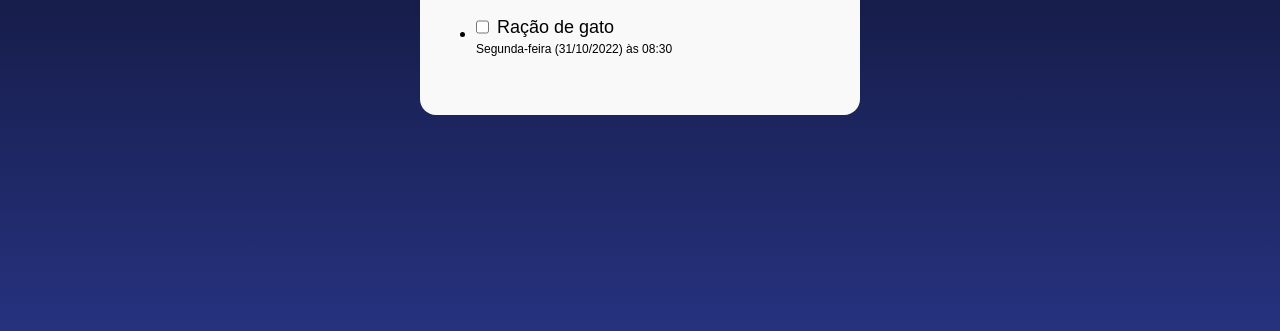
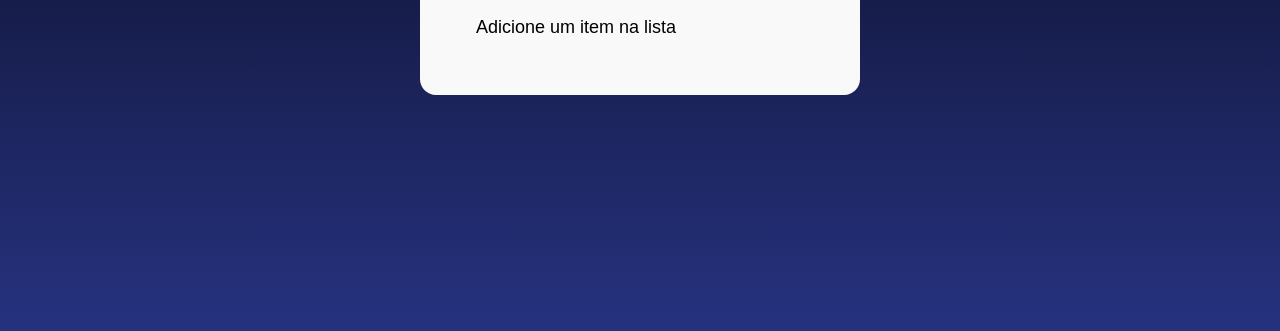
Before and after one commit to FillDias/java-script-project, a plain HTML site: page index.html in a window 1280 px wide. Shown: the part 469-800 px from the top of the page. Drawn offline with nearby package versions, Linux system fonts and the light colour scheme; a web font is replaced by a local one.

Commit message:
Script de informação de itens na lista

```diff
--- a/index.html
+++ b/index.html
@@ -31,13 +31,7 @@
         <hr />
 
         <ul id="lista-de-compras">
-          <li>
-            <div class="lista-item-container">
-              <input type="checkbox" id="checkbox-1" />
-              <p>Ração de gato</p>
-            </div>
-            <p class="texto-data">Segunda-feira (31/10/2022) às 08:30</p>
-          </li>
+          <p class="mensagem-lista-vazia">Adicione um item na lista</p>
         </ul>
       </div>
     </main>
--- a/index.js
+++ b/index.js
@@ -42,5 +42,20 @@ itemDaLista.appendChild(itemData)
 listaDeCompras.appendChild(itemDaLista);
 
 
+verificarListaVazia();
+})
 
-})
+
+
+const mensagemListaVazia = document.querySelector(".mensagem-lista-vazia");
+
+function verificarListaVazia() {
+    const itensDaLista = listaDeCompras.querySelectorAll("li");
+    if(itensDaLista.length === 0) {
+        mensagemListaVazia.style.display = "block"
+    } else{
+        mensagemListaVazia.style.display = "none"
+    }
+}
+
+verificarListaVazia();
```
